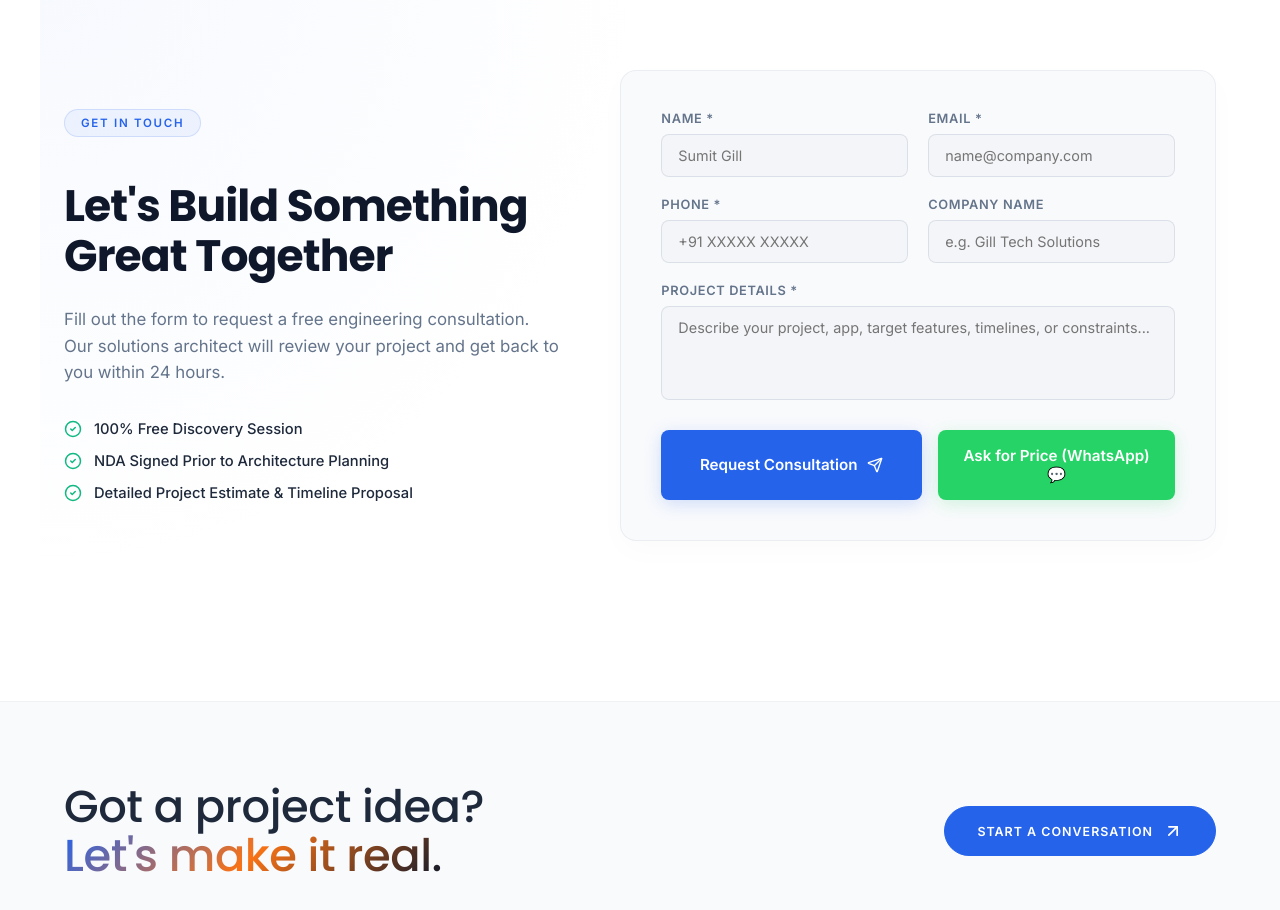
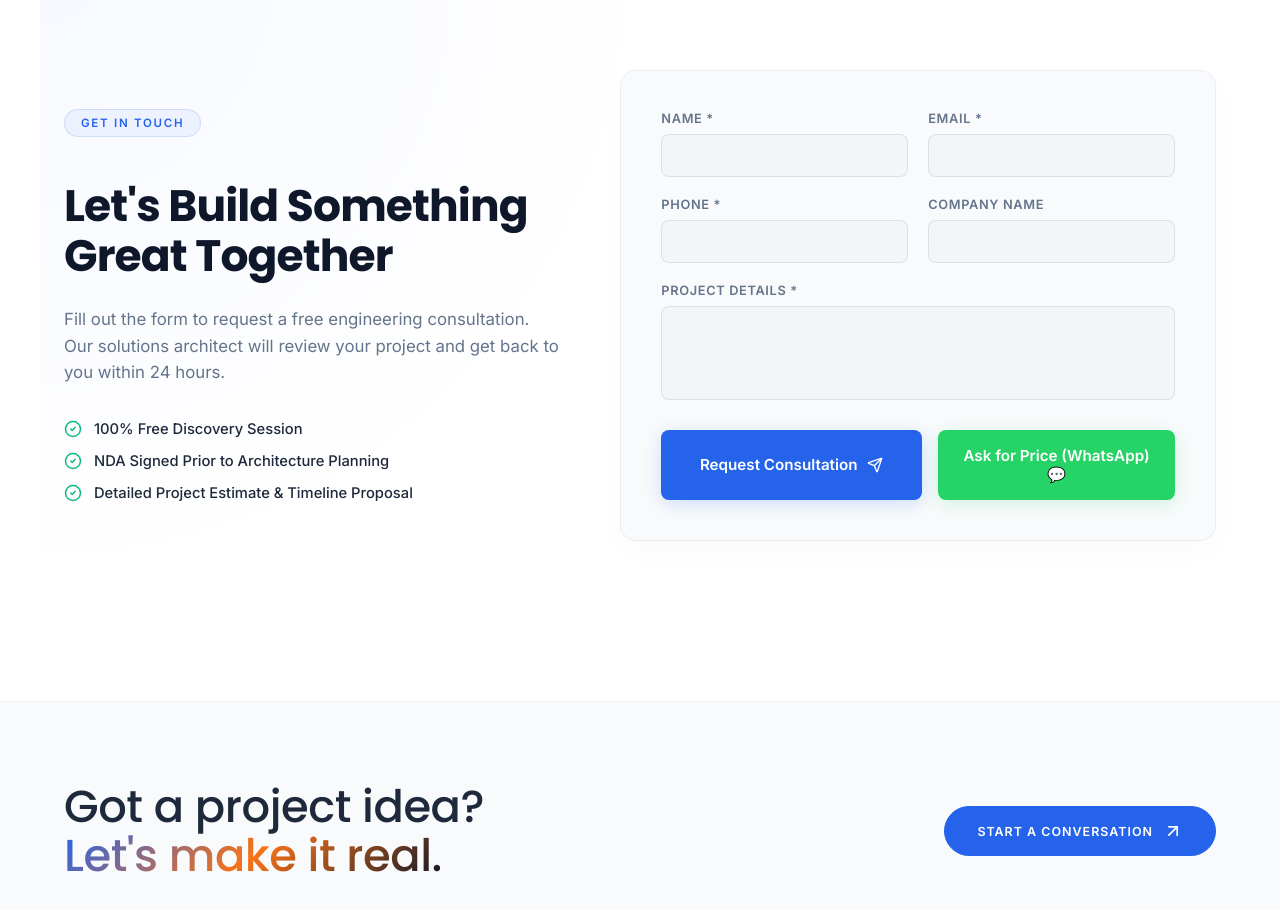
Before and after one commit to Samy-24-08-rocky/my-protfolie-app, a Next.js app: page /contact in a window 1280 px wide. Shown: the part 960-1870 px from the top of the page. Built offline with nearby package versions, Linux system fonts and the light colour scheme.

Commit message:
chore: clear form field placeholders to make them empty by default

```diff
--- a/src/components/LeadFormSection.tsx
+++ b/src/components/LeadFormSection.tsx
@@ -103,22 +103,22 @@ const LeadFormSection = () => {
                                 <div className={styles.row}>
                                     <div className={styles.field}>
                                         <label className={styles.label}>Name *</label>
-                                        <input name="name" type="text" className={styles.input} placeholder="Sumit Gill" required />
+                                        <input name="name" type="text" className={styles.input} placeholder="" required />
                                     </div>
                                     <div className={styles.field}>
                                         <label className={styles.label}>Email *</label>
-                                        <input name="email" type="email" className={styles.input} placeholder="name@company.com" required />
+                                        <input name="email" type="email" className={styles.input} placeholder="" required />
                                     </div>
                                 </div>
 
                                 <div className={styles.row}>
                                     <div className={styles.field}>
                                         <label className={styles.label}>Phone *</label>
-                                        <input name="mobile" type="tel" className={styles.input} placeholder="+91 XXXXX XXXXX" required />
+                                        <input name="mobile" type="tel" className={styles.input} placeholder="" required />
                                     </div>
                                     <div className={styles.field}>
                                         <label className={styles.label}>Company Name</label>
-                                        <input name="company" type="text" className={styles.input} placeholder="e.g. Gill Tech Solutions" />
+                                        <input name="company" type="text" className={styles.input} placeholder="" />
                                     </div>
                                 </div>
 
@@ -129,7 +129,7 @@ const LeadFormSection = () => {
                                         name="details"
                                         className={styles.textarea}
                                         rows={4}
-                                        placeholder="Describe your project, app, target features, timelines, or constraints..."
+                                        placeholder=""
                                         required
                                     />
                                 </div>
```
Also changed, not shown: src/components/Contact.tsx (+4 -4 lines).
